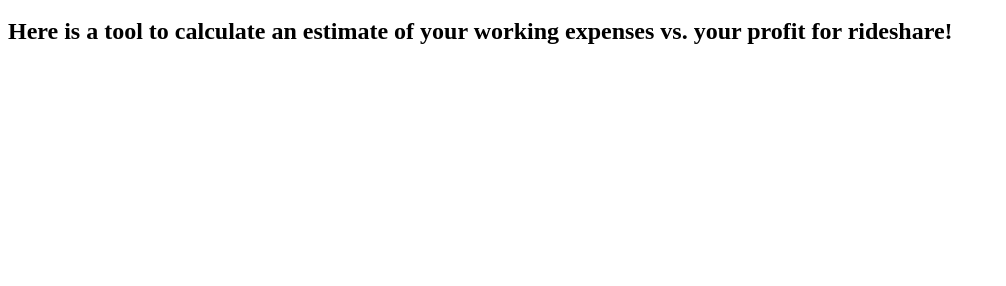
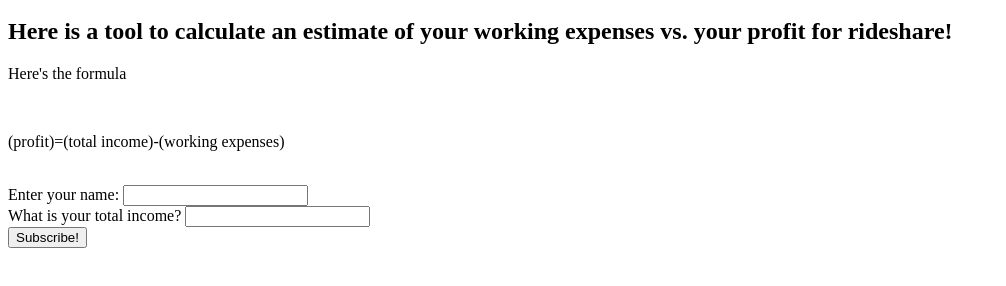
Before and after one commit to sallymanderq/experiment, a plain HTML site: page index.html in a window 1280 px wide. Shown: the part 48-334 px from the top of the page, without its empty margins (0-1006 px from the left). Drawn offline with Linux system fonts and the light colour scheme.

Commit message:
pending form for total income, work expenses, and profit

```diff
--- a/index.html
+++ b/index.html
@@ -1,3 +1,27 @@
 <h1>What are my working expenses?</h1>
 <h2>Here is a tool to calculate an estimate of your working expenses vs. your profit
 for rideshare!</h2>
+<p>Here's the formula</p>
+<br>
+<p>(profit)=(total income)-(working expenses)</p>
+<br>
+<form action="" method="get"
+class="form-example">
+  <div class="form-example">
+    <label for="name">Enter your
+name: </label>
+    <input type="text" name="name"
+id="name" required />
+  </div>
+  <div class="form-example">
+    <label for="email">What is your
+total income? </label>
+    <input type="email"
+name="email" id="email" required
+/>
+  </div>
+  <div class="form-example">
+    <input type="submit"
+value="Subscribe!" />
+  </div>
+</form>
```
